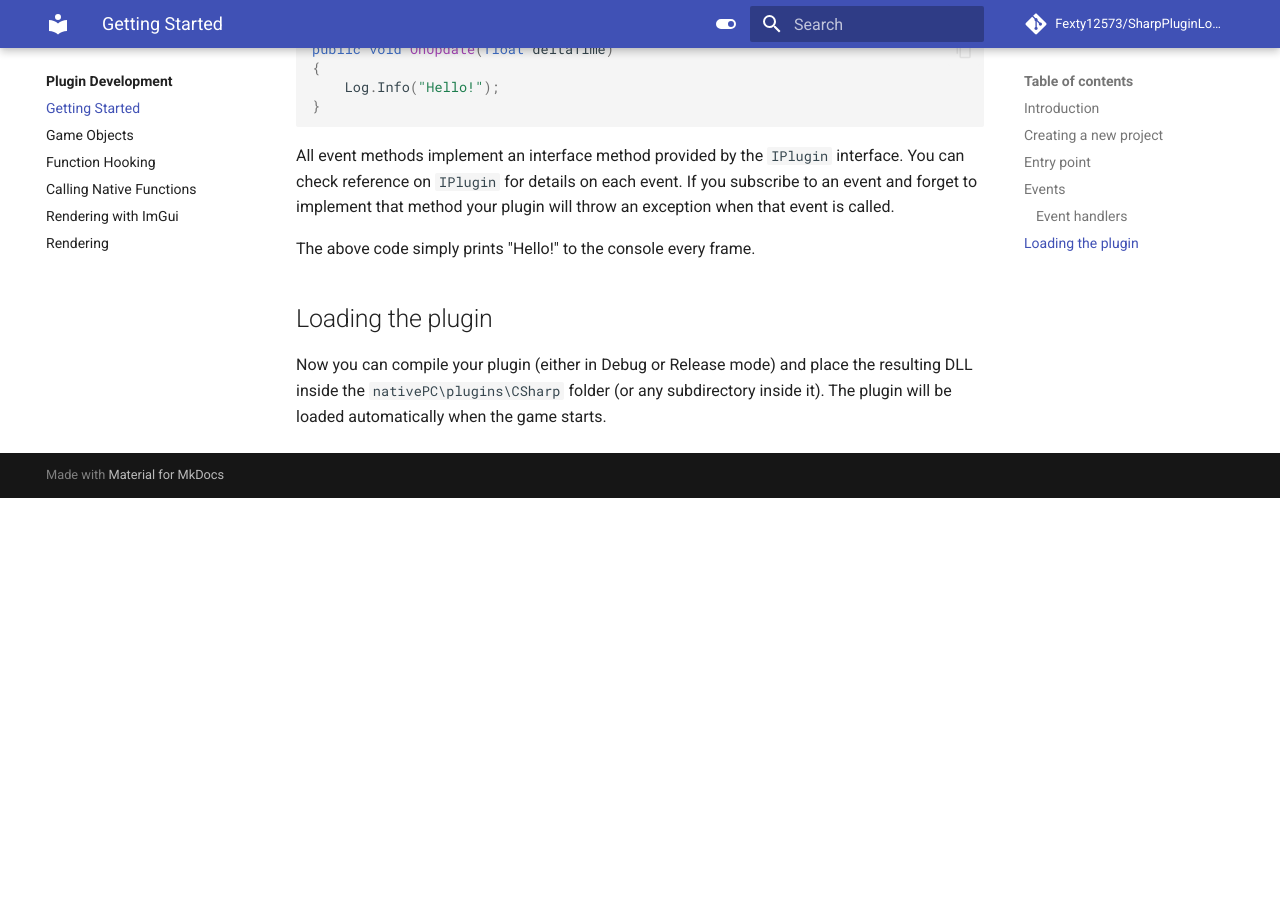
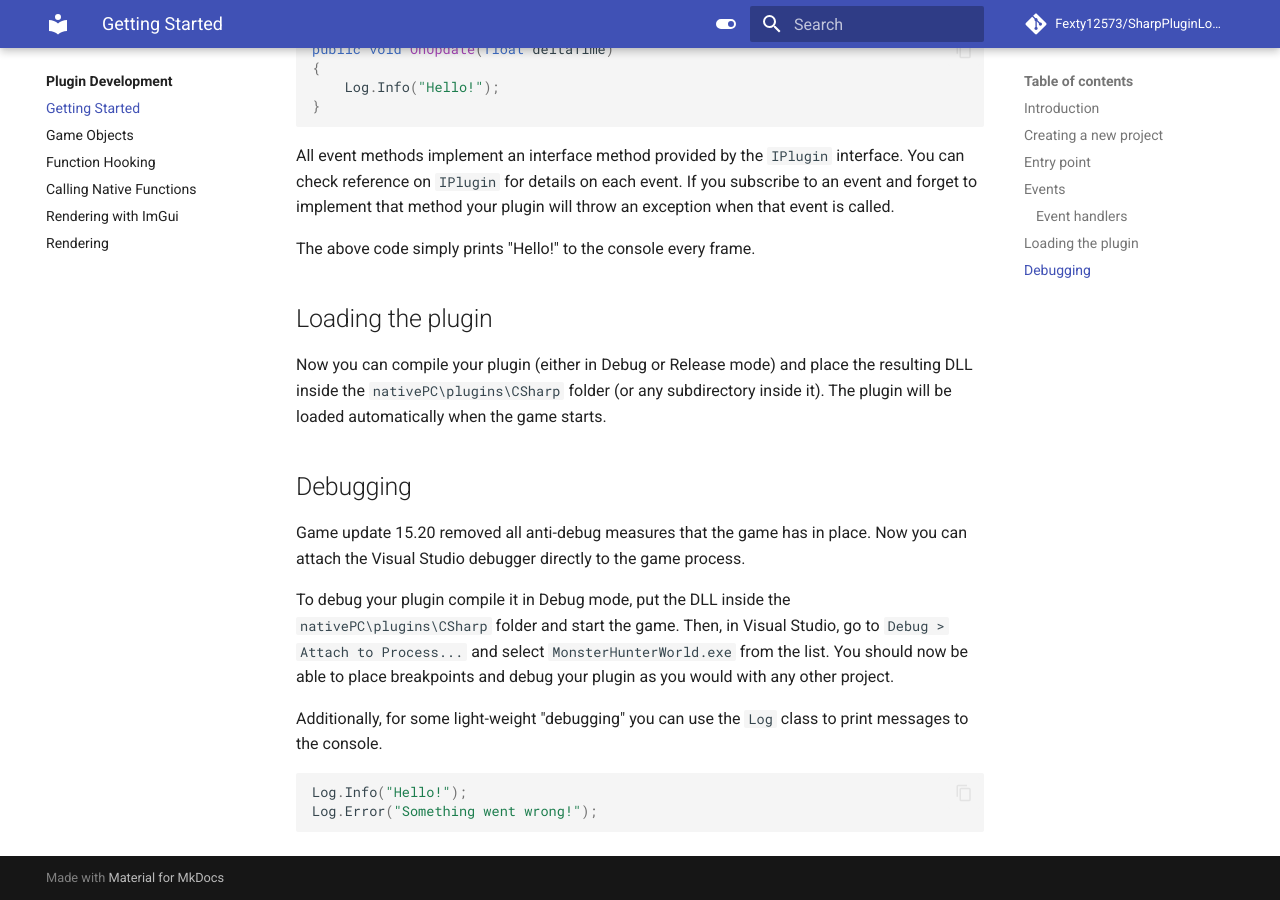
Before and after one commit to Fexty12573/SharpPluginLoader, an MkDocs documentation site: the page built from docs/Development/GettingStarted.md, in a window 1280 px wide and 900 px high, scrolled down 1787 px. Built offline with MkDocs 1.6.1 and Material for MkDocs 9.7.7, drawn with Linux system fonts in a browser that asks for light colours; comment, search, counter and statistics services are not loaded; before the commit the page ends 2285 px from its top, so only the background shows below that.

Commit message:
Linked docs page in readme and added debugging instructions

````diff
--- a/docs/Development/GettingStarted.md
+++ b/docs/Development/GettingStarted.md
@@ -63,3 +63,16 @@ The above code simply prints "Hello!" to the console every frame.
 ## Loading the plugin
 Now you can compile your plugin (either in Debug or Release mode) and place the resulting DLL inside the `nativePC\plugins\CSharp` folder (or any subdirectory
 inside it). The plugin will be loaded automatically when the game starts.
+
+## Debugging
+Game update 15.20 removed all anti-debug measures that the game has in place. Now you can attach the Visual Studio debugger directly to the game process.
+
+To debug your plugin compile it in Debug mode, put the DLL inside the `nativePC\plugins\CSharp` folder and start the game.
+Then, in Visual Studio, go to `Debug > Attach to Process...` and select `MonsterHunterWorld.exe` from the list. You should now be able to place
+breakpoints and debug your plugin as you would with any other project.
+
+Additionally, for some light-weight "debugging" you can use the `Log` class to print messages to the console.
+```csharp
+Log.Info("Hello!");
+Log.Error("Something went wrong!");
+```
````
Also changed, not shown: README.md (+2 -0 lines).
